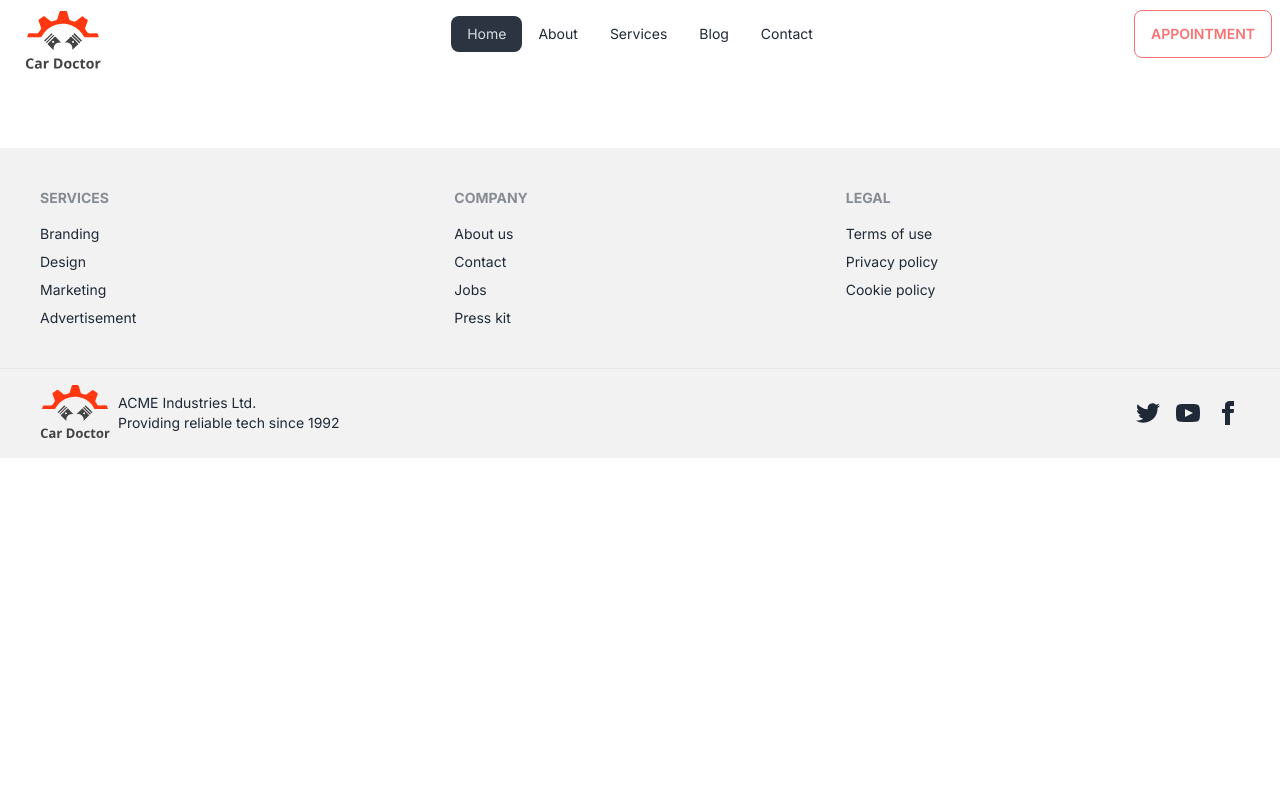
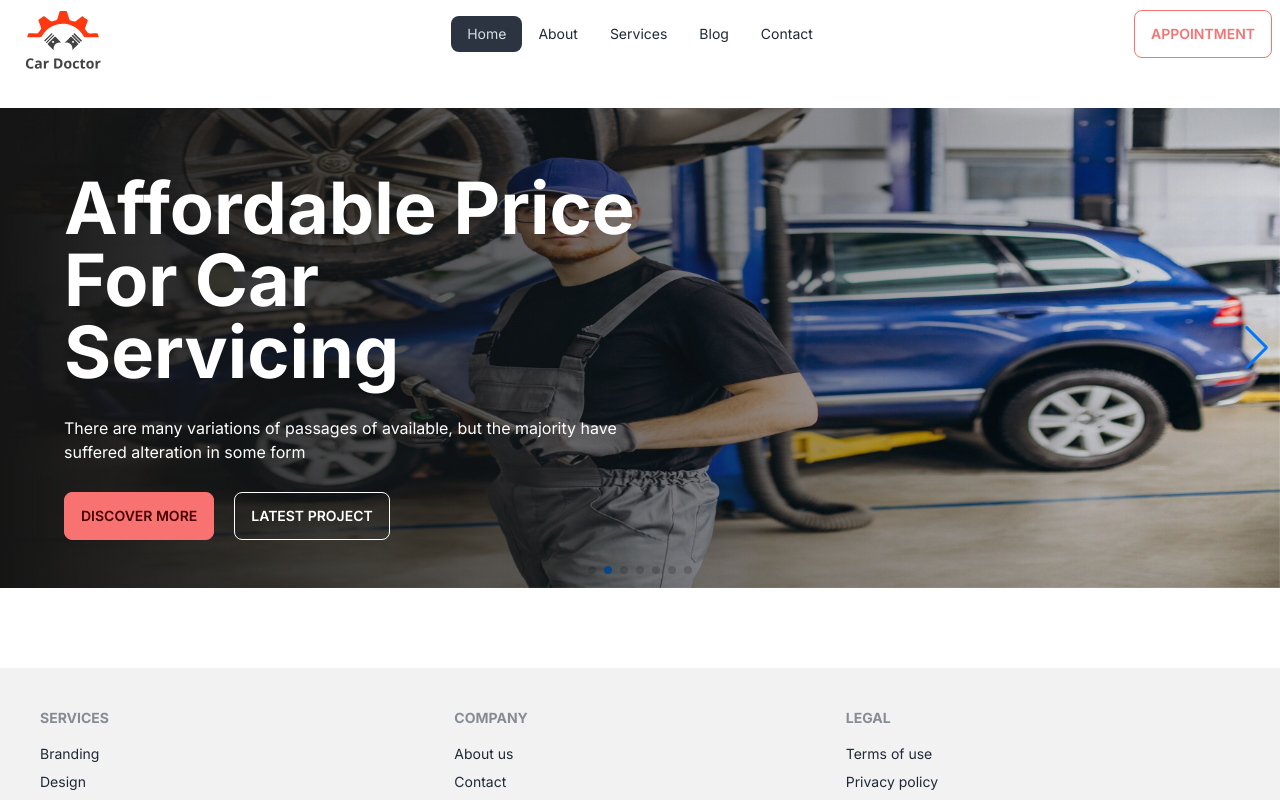
Before and after one commit to rabby159/car-doctor-client, a React (Vite) app: page / in a window 1280 px wide. Shown: the top 800 px of the page. Built offline with nearby package versions, Linux system fonts and the light colour scheme.

Commit message:
banner section complete

```diff
--- a/package.json
+++ b/package.json
@@ -15,7 +15,8 @@
     "react": "^18.2.0",
     "react-dom": "^18.2.0",
     "react-router-dom": "^6.17.0",
-    "sort-by": "^1.2.0"
+    "sort-by": "^1.2.0",
+    "swiper": "^10.3.1"
   },
   "devDependencies": {
     "@types/react": "^18.2.15",
--- /dev/null
+++ b/src/Pages/Home/Banner.jsx
@@ -0,0 +1,53 @@
+import ban1 from '../../assets/images/banner/1.jpg'
+import ban2 from '../../assets/images/banner/2.jpg'
+import ban3 from '../../assets/images/banner/3.jpg'
+import ban4 from '../../assets/images/banner/4.jpg'
+import ban5 from '../../assets/images/banner/5.jpg'
+import ban6 from '../../assets/images/banner/6.jpg'
+import { Swiper, SwiperSlide } from 'swiper/react';
+
+import 'swiper/css';
+import 'swiper/css/pagination';
+import 'swiper/css/navigation';
+
+import './BannerStyle.css';
+
+import { Autoplay, Pagination, Navigation } from 'swiper/modules';
+
+const Banner = () => {
+    return (
+        <>
+      <Swiper
+        spaceBetween={30}
+        centeredSlides={true}
+        autoplay={{
+          delay: 3000,
+          disableOnInteraction: false,
+        }}
+        pagination={{
+          clickable: true,
+        }}
+        navigation={true}
+        modules={[Autoplay, Pagination, Navigation]}
+        className="mySwiper"
+      >
+        <SwiperSlide><img  src={ban1} alt="" /></SwiperSlide>
+        <SwiperSlide><img  src={ban2} alt="" /></SwiperSlide>
+        <SwiperSlide><img  src={ban3} alt="" /></SwiperSlide>
+        <SwiperSlide><img  src={ban4} alt="" /></SwiperSlide>
+        <SwiperSlide><img  src={ban4} alt="" /></SwiperSlide>
+        <SwiperSlide><img  src={ban5} alt="" /></SwiperSlide>
+        <SwiperSlide><img  src={ban6} alt="" /></SwiperSlide>
+        <div className='absolute transform -translate-y-1/2 top-60 z-10 text-white bg-gradient-to-r from-[#151515] to-[rgba(21, 21, 21, 0.00)] h-full p-16'>
+          <h2 className='text-7xl font-bold w-1/2'>Affordable Price For Car Servicing</h2>
+          <p className='w-1/2 py-7'>There are many variations of passages of  available, but the majority have suffered alteration in some form</p>
+          <button className='btn btn-error mr-5'>Discover More</button>
+          <button className='btn btn-outline text-white'>Latest Project</button>
+        </div>
+      </Swiper>
+
+    </>
+    );
+};
+
+export default Banner;
--- /dev/null
+++ b/src/Pages/Home/BannerStyle.css
@@ -0,0 +1,23 @@
+#banner {
+    height: 100%;
+  }
+  .swiper {
+    width: 100%;
+  }
+
+  .swiper-slide {
+    text-align: center;
+    font-size: 18px;
+    background: #fff;
+
+    /* Center slide text vertically */
+    display: flex;
+    justify-content: center;
+    align-items: center;
+  }
+
+  .swiper-slide img {
+    display: block;
+    width: 100%;
+    height: 30rem;
+  }
--- a/src/Pages/Home/Home.jsx
+++ b/src/Pages/Home/Home.jsx
@@ -1,11 +1,13 @@
 import Footer from "../../SharedComp/Footer/Footer";
 import Navbar from "../../SharedComp/Navbar/Navbar";
+import Banner from "./Banner";
 
 
 const Home = () => {
     return (
         <div>
             <Navbar></Navbar>
+            <Banner></Banner>
             <Footer></Footer>
         </div>
     );
--- a/src/SharedComp/Navbar/Navbar.jsx
+++ b/src/SharedComp/Navbar/Navbar.jsx
@@ -15,7 +15,7 @@ const Navbar = () => {
 
 
   return (
-    <div className="navbar bg-base-100">
+    <div className="navbar bg-base-100 mb-10">
       <div className="navbar-start">
         <div className="dropdown">
           <label tabIndex={0} className="btn btn-ghost lg:hidden">
```
Also changed, not shown: 1 other file (tests, documents, lock files or other folders).
